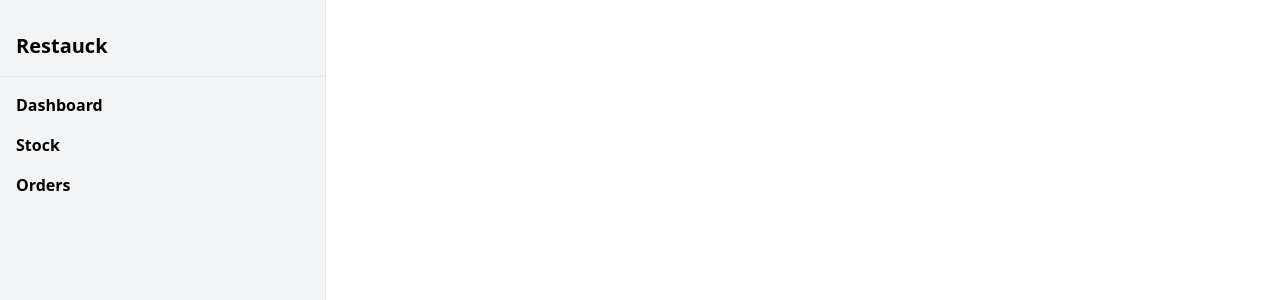
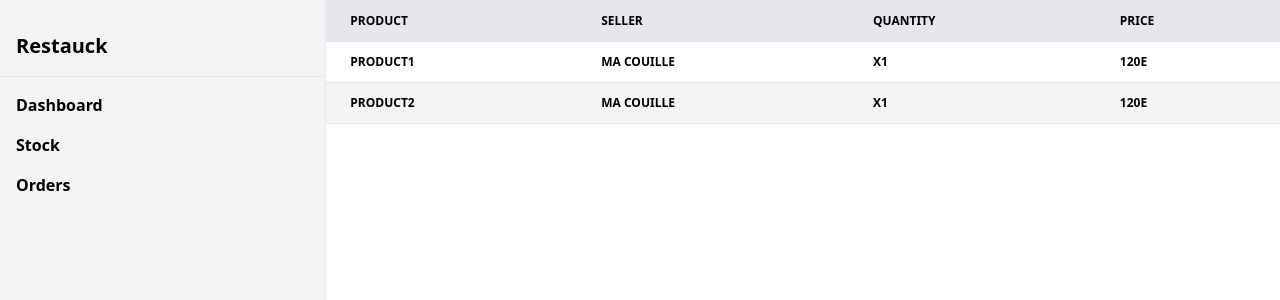
Before and after one commit to LesImmortels/GottaGoHack1, a React (Create React App) app in the folder restock/: page /orders/orderinfo/123456789 in a window 1280 px wide. Shown: the top 300 px of the page. Built offline with nearby package versions, Linux system fonts and the light colour scheme.

Commit message:
managed to access orders

```diff
--- a/restock/src/App.js
+++ b/restock/src/App.js
@@ -1,21 +1,23 @@
 import './App.css';
-import {Route, Routes } from 'react-router-dom';
+import { Route, Routes } from 'react-router-dom';
 import Dashboard from './pages/Dashboard';
 import Sidebar from "./components/Sidebar";
 import Orders from "./pages/Orders";
 import Stocks from "./pages/Stocks";
+import OrderInfo from './pages/OrderInfo';
 
 function App() {
   return (
     <div className="flex flex-row h-screen">
       {/* Side bar here */}
-        <Sidebar/>
+      <Sidebar />
       <div className="w-full">
         <Routes>
           {/* <Route exact path="/" component={Home}/> */}
-            <Route exact path="/stock" element={<Stocks/>}/>
-            <Route exact path="/orders" element={<Orders/>}/>
-          <Route exact path="/" element={<Dashboard/>} />
+          <Route exact path="/stock" element={<Stocks />} />
+          <Route exact path="/orders" element={<Orders />} />
+          <Route exact path="/orders/orderinfo/:id" element={<OrderInfo />} />
+          <Route exact path="/" element={<Dashboard />} />
         </Routes>
       </div>
     </div>
--- a/restock/src/components/Order.js
+++ b/restock/src/components/Order.js
@@ -1,8 +1,13 @@
-function Order({order}) {
+import { Link } from "react-router-dom";
+
+
+function Order({ order }) {
 
     return (
         <tr className="even:bg-gray-100">
-            <th className="px-6 align-middle border border-solid py-3 text-xs uppercase border-l-0 border-r-0 whitespace-nowrap font-semibold text-left">{order.name}</th>
+            <th className="px-6 align-middle border border-solid py-3 text-xs uppercase border-l-0 border-r-0 whitespace-nowrap font-semibold text-left">
+                <Link to={`orderinfo/${order.id}`}>{order.name}</Link>
+            </th>
             <th className="px-6 align-middle border border-solid py-3 text-xs uppercase border-l-0 border-r-0 whitespace-nowrap font-semibold text-left">{order.price}</th>
             <th className="px-6 align-middle border border-solid py-3 text-xs uppercase border-l-0 border-r-0 whitespace-nowrap font-semibold text-left">{order.date}</th>
         </tr>
--- a/restock/src/pages/OrderInfo.js
+++ b/restock/src/pages/OrderInfo.js
@@ -1,10 +1,36 @@
 import ProductInfo from "../components/ProductInfo";
+import React from "react";
+import { useParams } from "react-router-dom";
+
 
 function OrderInfo() {
-   let products = [
-        {name: "Product1", seller: "ma couille", quantity: "x1", price:"120e"},
-        {name: "Product2", seller: "ma couille", quantity: "x1", price:"120e"}
-   ]
+    let { id } = useParams();
+
+    let orders = [
+        {
+            name: "order1", price: "123", date: "Yesterday", id: "123456789", products: [
+                { name: "Product1", seller: "ma couille", quantity: "x1", price: "120e" },
+                { name: "Product2", seller: "ma couille", quantity: "x1", price: "120e" }
+            ]
+        },
+        {
+            name: "order2", price: "123", date: "Yesterday", id: "987654321", products: [
+                { name: "Product1", seller: "ma couille", quantity: "x1", price: "120e" },
+                { name: "Product2", seller: "ma couille", quantity: "x1", price: "120e" }
+            ]
+        }
+    ]
+
+    let order;
+    for (let i = 0; i < orders.length; i++) {
+        if (orders[i].id === id) {
+            order = orders[i]
+            break
+        }
+
+    }
+
+    let products = order.products
 
     return (
         <table class="items-center bg-transparent w-full border-collapse ">
@@ -17,11 +43,11 @@ function OrderInfo() {
                 </tr>
             </thead>
             <tbody>
-            {products.map((product) => {
-                return (
-                    <ProductInfo product={product}/>
-                )
-            })}
+                {products.map((product) => {
+                    return (
+                        <ProductInfo product={product} />
+                    )
+                })}
             </tbody>
         </table>
     )
--- a/restock/src/pages/Orders.js
+++ b/restock/src/pages/Orders.js
@@ -2,11 +2,21 @@ import Order from "../components/Order";
 
 function Orders() {
     let orders = [
-        {name:"order1", price:"123", date:"Yesterday"},
-        {name:"order2", price:"123", date:"Yesterday"}
+        {
+            name: "order1", price: "123", date: "Yesterday", id: "123456789", products: [
+                { name: "Product1", seller: "ma couille", quantity: "x1", price: "120e" },
+                { name: "Product2", seller: "ma couille", quantity: "x1", price: "120e" }
+            ]
+        },
+        {
+            name: "order2", price: "123", date: "Yesterday", id: "987654321", products: [
+                { name: "Product1", seller: "ma couille", quantity: "x1", price: "120e" },
+                { name: "Product2", seller: "ma couille", quantity: "x1", price: "120e" }
+            ]
+        }
     ]
 
-    return(
+    return (
         <table className="items-center bg-transparent w-full border-collapse ">
             <thead className="bg-gray-200">
                 <tr>
@@ -18,7 +28,7 @@ function Orders() {
             <tbody>
                 {orders.map((order) => {
                     return (
-                        <Order order={order}/>
+                        <Order order={order} />
                     )
                 })}
             </tbody>
```
